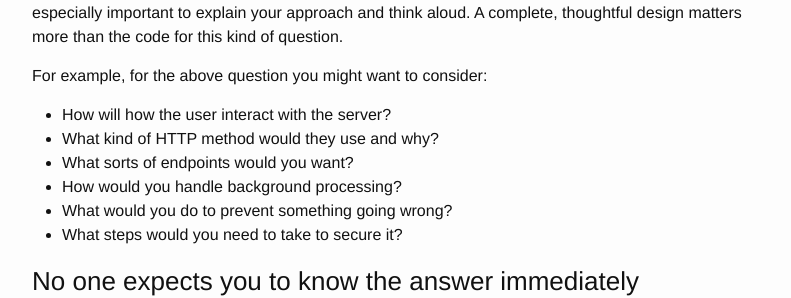
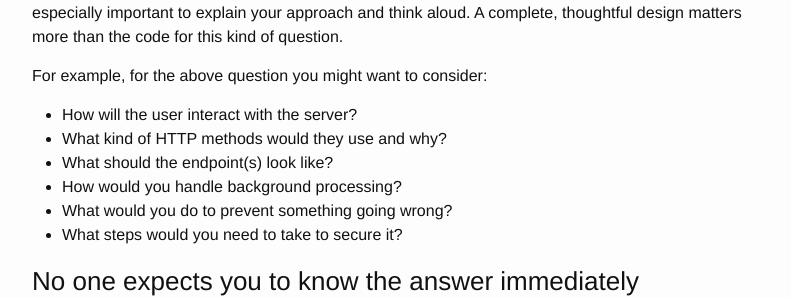
Before and after one commit to kevinlondon/kevinlondon.github.io, a Jekyll site: the page built from _posts/2016-01-21-job-hunt-guide.md, in a window 1280 px wide and 900 px high, scrolled down 10412 px. Shown: the part 154-452 px from the top of the window, without its empty margins (238-1029 px from the left). Built offline with Jekyll 4.4.1, drawn with Linux system fonts in a browser that asks for light colours; comment, search, counter and statistics services are not loaded.

Commit message:
Update 2016-01-21-job-hunt-guide.md

```diff
--- a/_posts/2016-01-21-job-hunt-guide.md
+++ b/_posts/2016-01-21-job-hunt-guide.md
@@ -573,9 +573,9 @@ the code for this kind of question.
 
 For example, for the above question you might want to consider:
 
-* How will how the user interact with the server?
-* What kind of HTTP method would they use and why?
-* What sorts of endpoints would you want?
+* How will the user interact with the server?
+* What kind of HTTP methods would they use and why?
+* What should the endpoint(s) look like?
 * How would you handle background processing?
 * What would you do to prevent something going wrong?
 * What steps would you need to take to secure it?
```
